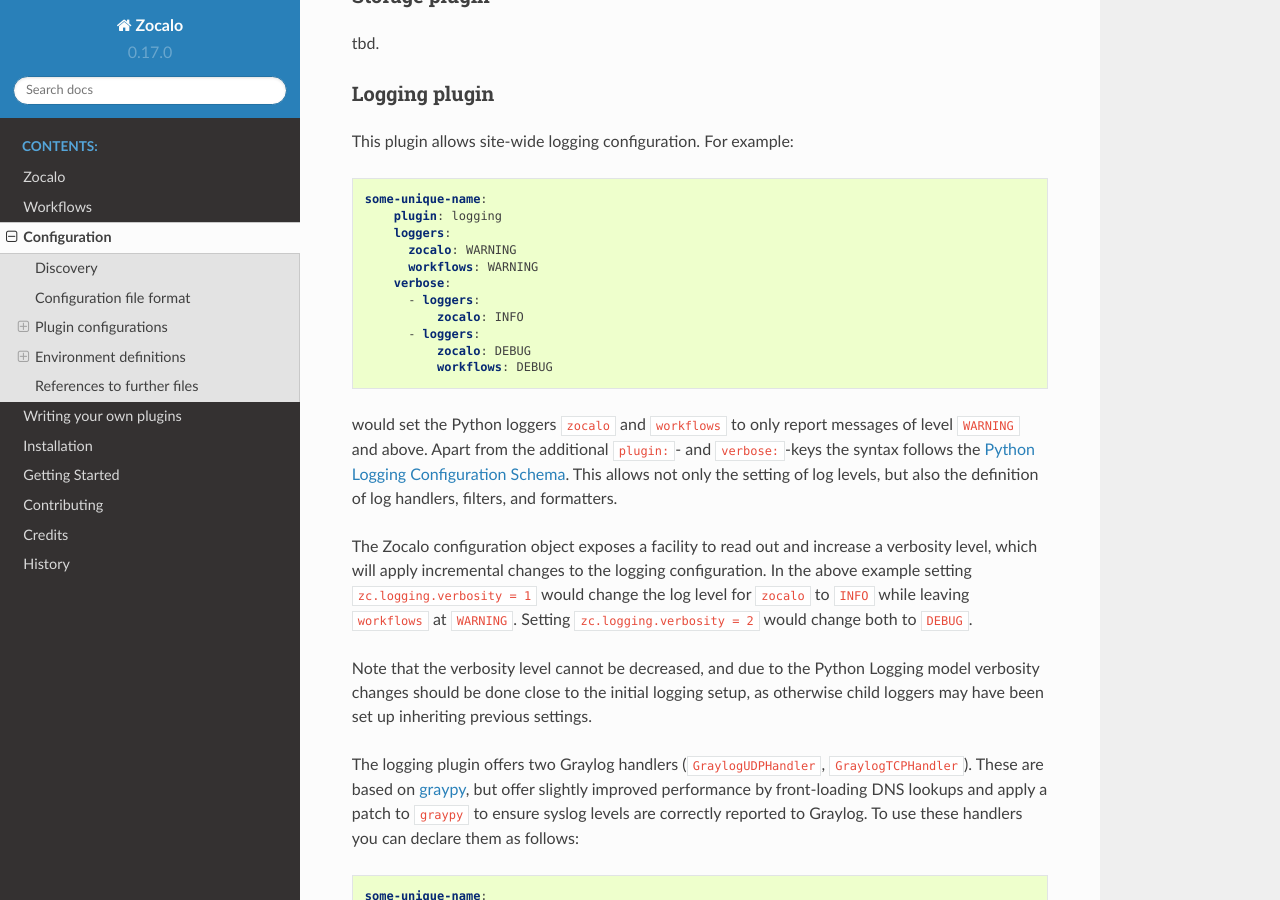
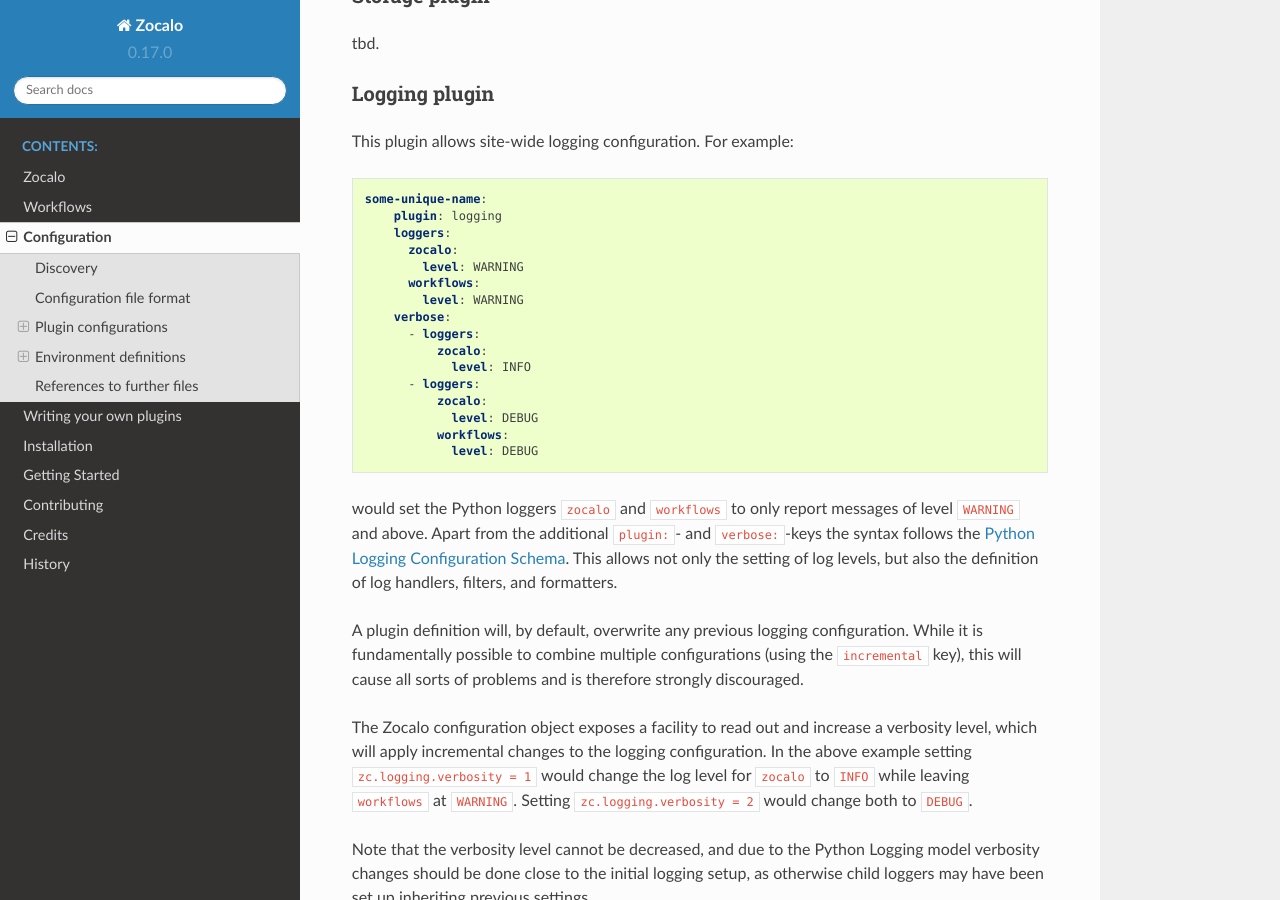
Before and after one commit to DiamondLightSource/python-zocalo, a Sphinx documentation site: the page built from docs/siteconfig.rst, in a window 1280 px wide and 900 px high, scrolled down 1842 px. Built offline with Sphinx 7.4.7 and the Read the Docs theme 2.0.0, drawn with Linux system fonts in a browser that asks for light colours.

Commit message:
fix doc syntax and point out caveat

```diff
--- a/docs/siteconfig.rst
+++ b/docs/siteconfig.rst
@@ -97,20 +97,30 @@
    some-unique-name:
        plugin: logging
        loggers:
-         zocalo: WARNING
-         workflows: WARNING
+         zocalo:
+           level: WARNING
+         workflows:
+           level: WARNING
        verbose:
          - loggers:
-             zocalo: INFO
+             zocalo:
+               level: INFO
          - loggers:
-             zocalo: DEBUG
-             workflows: DEBUG
+             zocalo:
+               level: DEBUG
+             workflows:
+               level: DEBUG
 
 would set the Python loggers ``zocalo`` and ``workflows`` to only report
 messages of level ``WARNING`` and above. Apart from the additional
 ``plugin:``- and ``verbose:``-keys the syntax follows the
 `Python Logging Configuration Schema`_. This allows not only the setting of
 log levels, but also the definition of log handlers, filters, and formatters.
+
+A plugin definition will, by default, overwrite any previous logging
+configuration. While it is fundamentally possible to combine multiple
+configurations (using the ``incremental`` key), this will cause all sorts of
+problems and is therefore strongly discouraged.
 
 The Zocalo configuration object exposes a facility to read out and increase
 a verbosity level, which will apply incremental changes to the logging
```
